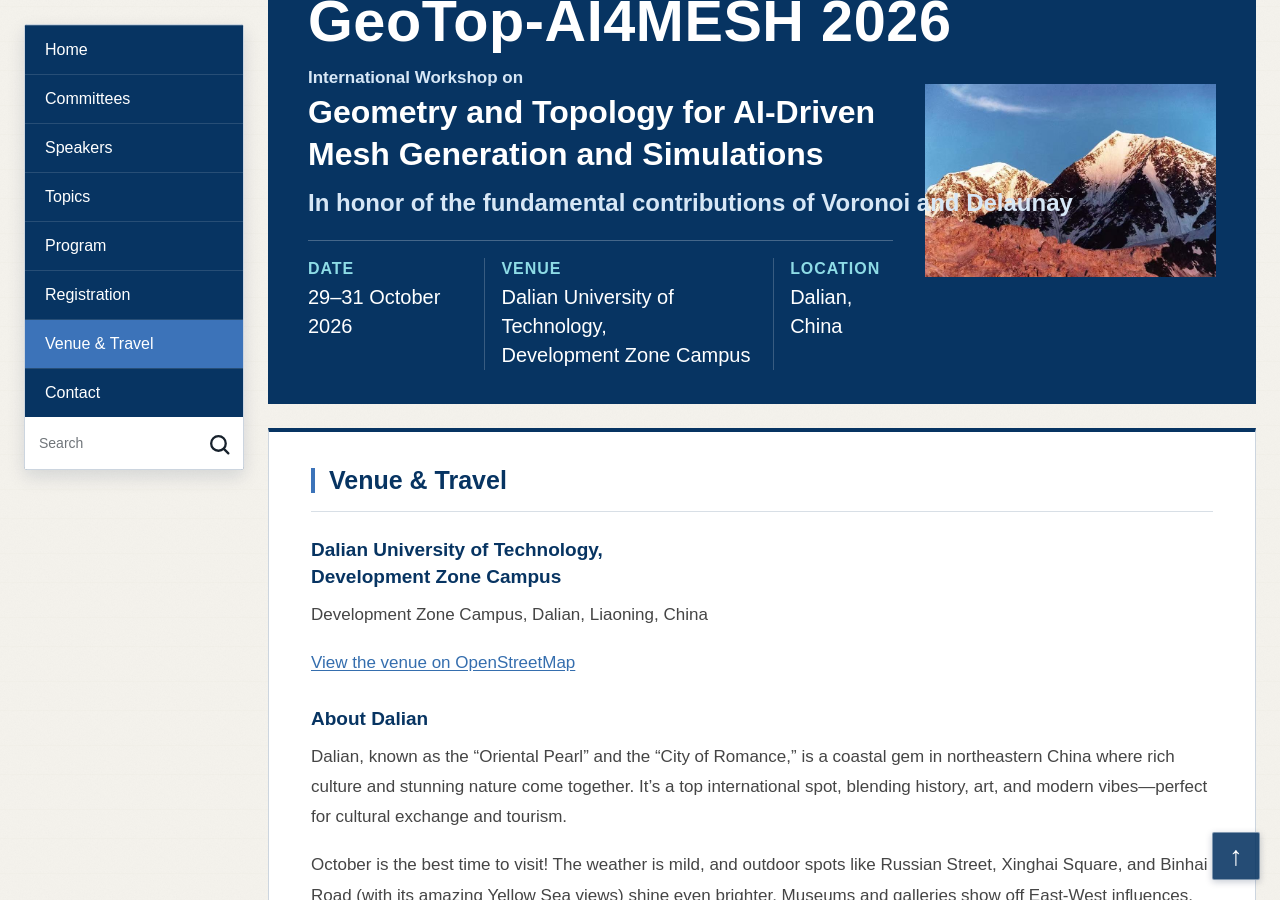
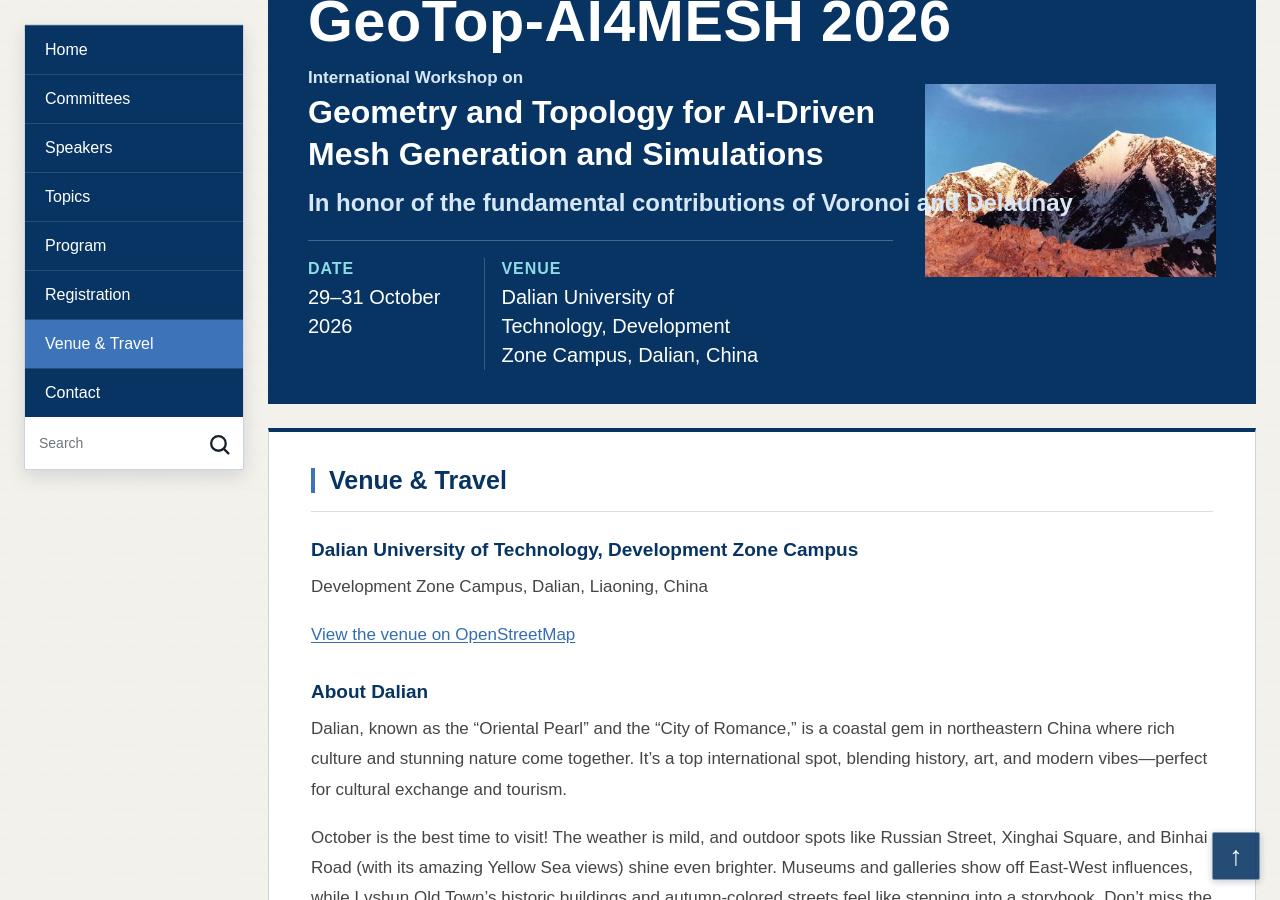
Before and after one commit to FHCCT/AI4MESH-WEB, a Jekyll site: the page built from venue.md, in a window 1280 px wide and 900 px high, scrolled down 616 px. Built offline with Jekyll 4.4.1, drawn with Linux system fonts in a browser that asks for light colours.

Commit message:
Combine venue and location and remove forced venue line break

```diff
--- a/_includes/site-visuals.html
+++ b/_includes/site-visuals.html
@@ -23,7 +23,7 @@
           <p class="hero-kicker">International Workshop on</p>
           <h1 id="workshop-title">Geometry and Topology for AI-Driven<br> Mesh Generation and Simulations</h1>
           <p class="hero-subtitle">{{ conference.subtitle }}</p>
-          <dl class="hero-facts"><div><dt>Date</dt><dd>{{ conference.date_display }}</dd></div><div><dt>Venue</dt><dd>{{ conference.venue.name | escape | replace: ', Development Zone Campus', ',<br>Development Zone Campus' }}</dd></div><div><dt>Location</dt><dd>{{ conference.city }}</dd></div></dl>
+          <dl class="hero-facts"><div><dt>Date</dt><dd>{{ conference.date_display }}</dd></div><div><dt>Venue</dt><dd>{{ conference.venue.name | escape }}, {{ conference.city | escape }}</dd></div></dl>
         </div>
         <div class="hero-mountain" aria-label="Mountain image"><img src="{{ '/assets/images/carousel/4.jpg' | relative_url }}" alt="Snow-covered mountain" loading="lazy"></div>
       </div>
--- a/venue.md
+++ b/venue.md
@@ -5,4 +5,4 @@
 ---
 
 {% assign conference = site.data.conference %}
-<section class="content-panel" aria-labelledby="venue-title"><h2 class="panel-title" id="venue-title">Venue &amp; Travel</h2><div class="panel-body prose"><h3>{{ conference.venue.name | escape | replace: ', Development Zone Campus', ',<br>Development Zone Campus' }}</h3><p>{{ conference.venue.address }}</p><p><a class="standard-link" href="{{ conference.venue.map_url }}" target="_blank" rel="noopener noreferrer">View the venue on OpenStreetMap</a></p><h3>About Dalian</h3>{% for paragraph in conference.city_intro %}<p>{{ paragraph }}</p>{% endfor %}<h3>Places of Interest</h3><ul class="plain-list">{% for place in conference.city_highlights %}<li>{{ place }}</li>{% endfor %}</ul></div></section>
+<section class="content-panel" aria-labelledby="venue-title"><h2 class="panel-title" id="venue-title">Venue &amp; Travel</h2><div class="panel-body prose"><h3>{{ conference.venue.name | escape }}</h3><p>{{ conference.venue.address }}</p><p><a class="standard-link" href="{{ conference.venue.map_url }}" target="_blank" rel="noopener noreferrer">View the venue on OpenStreetMap</a></p><h3>About Dalian</h3>{% for paragraph in conference.city_intro %}<p>{{ paragraph }}</p>{% endfor %}<h3>Places of Interest</h3><ul class="plain-list">{% for place in conference.city_highlights %}<li>{{ place }}</li>{% endfor %}</ul></div></section>
```
